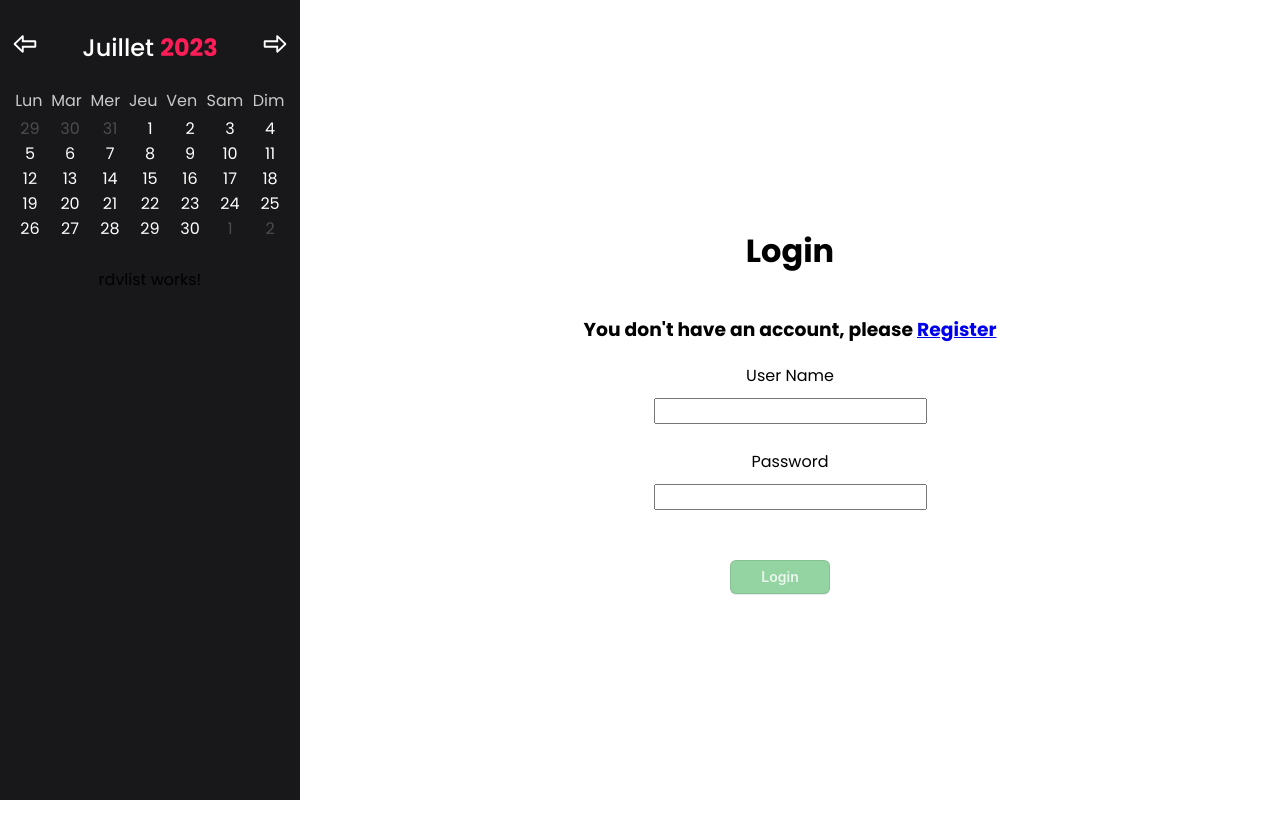
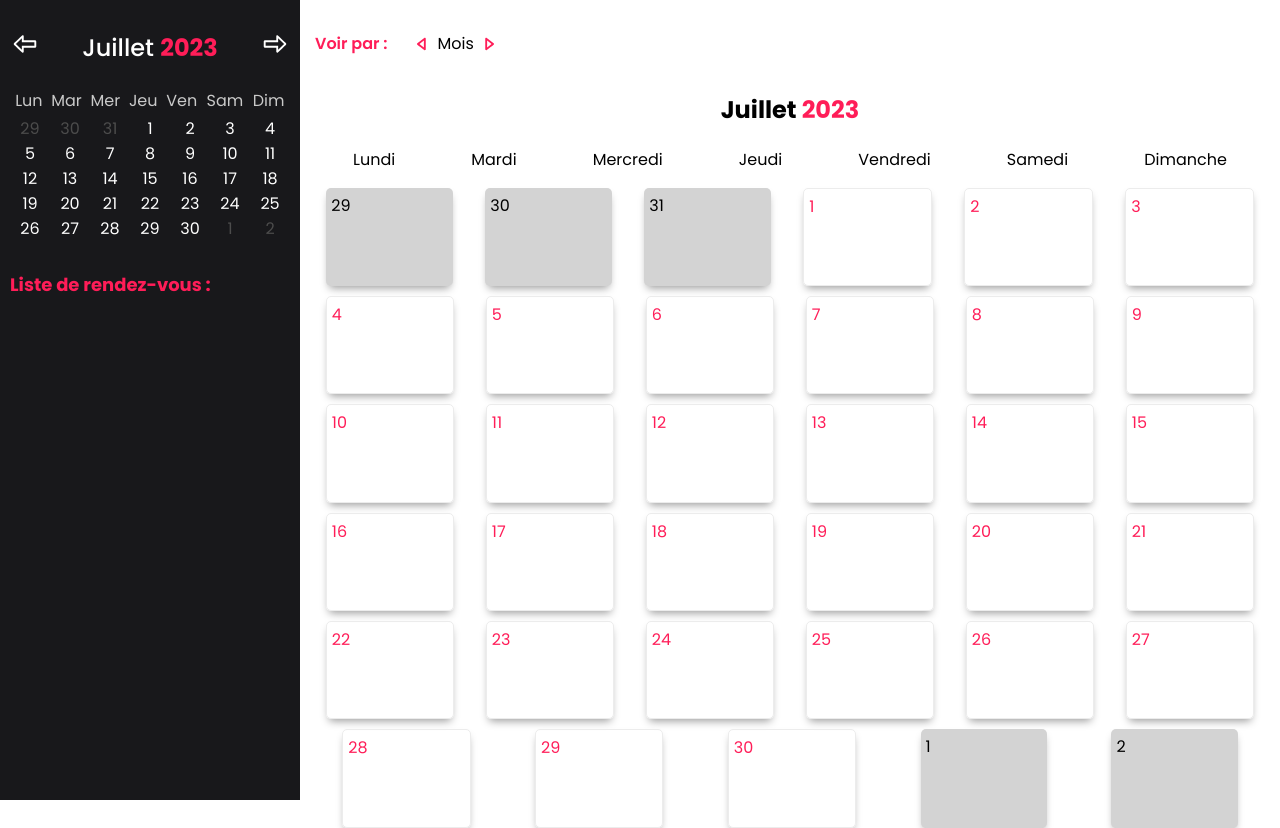
Before and after one commit to Coder269/projet-rdv, an Angular app: page /calendar in a window 1280 px wide. Before the commit this address led to /login. Before the commit the page ends 800 px from the top, so only its background shows below. Built offline with nearby package versions, Linux system fonts and the light colour scheme.

Commit message:
modifications + styles elements

```diff
--- a/src/app/auth.guard.ts
+++ b/src/app/auth.guard.ts
@@ -3,6 +3,7 @@ import { UserService } from './services/user.service';
 import { inject } from '@angular/core';
 
 export const authGuard: CanActivateFn = (route, state) => {
-  if (!inject(UserService).isLoggedIn) inject(Router).navigate(['/login']);
-  return inject(UserService).isLoggedIn;
+  //if (!inject(UserService).isLoggedIn) inject(Router).navigate(['/login']);
+  //return inject(UserService).isLoggedIn;
+  return true;
 };
--- a/src/app/calendar-view/calendar-view.component.css
+++ b/src/app/calendar-view/calendar-view.component.css
@@ -5,7 +5,7 @@
 .leftArrow,
 .rightArrow {
   width: 30px;
-  fill: #9c9c9c;
+  fill: #ff1d58;
   cursor: pointer;
   display: flex;
   align-items: center;
@@ -59,3 +59,36 @@
   background-color: rgba(0, 0, 0, 0.4);
   /* Black w/ opacity */
 }
+
+input {
+  width: 120px;
+  text-align: right;
+  padding-right: 10px;
+}
+
+.inputContainer {
+  position: relative;
+}
+
+select {
+  position: absolute;
+  width: 130px;
+  top: 35px;
+  right: 0;
+  text-align: right;
+  padding-right: 10px;
+}
+
+option:hover {
+  background-color: #ff1d58;
+}
+
+.weekTitle {
+  text-align: center;
+  font-size: 24px;
+  line-height: 26px;
+}
+
+.weekTitle span {
+  color: #ff1d58;
+}
--- a/src/app/calendar-view/calendar-view.component.html
+++ b/src/app/calendar-view/calendar-view.component.html
@@ -33,9 +33,23 @@
         />
       </svg>
     </div>
+    <div
+      class="inputContainer"
+      *ngIf="monthCalendarService.selectedView === 'Semaine'"
+    >
+      <input
+        type="text"
+        (click)="monthCalendarService.showSelect()"
+        value=" Du {{
+          monthCalendarService.monthWeeks[monthCalendarService.selectedWeek][0]
+        }} au {{
+          monthCalendarService.monthWeeks[monthCalendarService.selectedWeek][6]
+        }}"
+      />
       <select
         class="selectInput"
-      *ngIf="monthCalendarService.selectedView === 'Semaine'"
+        [hidden]="monthCalendarService.showWeekChoice"
+        (click)="monthCalendarService.showSelect()"
         multiple
       >
         <option
@@ -46,6 +60,21 @@
         </option>
       </select>
     </div>
+  </div>
+  <h2 class="weekTitle" *ngIf="monthCalendarService.selectedView === 'Semaine'">
+    Semaine du<br /><span>{{
+      monthCalendarService.monthWeeks[monthCalendarService.selectedWeek][0]
+    }}</span>
+    au
+    <span
+      >{{
+        monthCalendarService.monthWeeks[monthCalendarService.selectedWeek][6]
+      }}
+      {{
+        monthCalendarService.monthInLetter[monthCalendarService.selectedMonth]
+      }}</span
+    >
+  </h2>
   <ng-container
     class="viewContainer"
     [ngSwitch]="monthCalendarService.selectedView"
--- a/src/app/calendar-week-view/calendar-week-view.component.css
+++ b/src/app/calendar-week-view/calendar-week-view.component.css
@@ -17,25 +17,55 @@ main {
   list-style-type: none;
   justify-content: space-around;
   padding: 0;
+  margin-bottom: 0;
+  text-align: center;
+  margin-right: 5px;
 }
 
 .calendar {
   display: flex;
   flex-direction: row;
-  flex-wrap: wrap;
   align-items: stretch;
   height: 100%;
-  justify-content: space-around;
-  gap: 10px;
+  gap: 0px;
   margin: auto;
 }
 
 .calendar>* {
   min-width: 12.25%;
-  border-radius: 5px;
-  border: solid 1px gray;
+  border-right: solid .3px #cecece;
+  border-top: none;
+  border-bottom: none;
+}
+
+.calendar>*:last-child {
+  border-right: none;
 }
 
 .day {
-  background-color: lightblue;
+  width: calc(100%/7);
 }
+
+li {
+  width: calc(100%/7);
+}
+
+.dayDate {
+  text-align: right;
+  margin-right: 5px;
+  color: #ff1d58;
+}
+
+.hours {
+  position: relative;
+  height: calc(100% / 12);
+  border-top: solid .5px #cecece;
+}
+
+.beginHour {
+  color: rgb(110, 110, 110);
+  font-size: 8px;
+  position: absolute;
+  top: 5px;
+  left: 5px;
+}
--- a/src/app/calendar-week-view/calendar-week-view.component.html
+++ b/src/app/calendar-week-view/calendar-week-view.component.html
@@ -1,13 +1,15 @@
 <div>
   <div class="allComponent">
     <ul class="dayOfWeek">
-      <li *ngFor="let day of monthCalendarService.weekDays">{{ day }}</li>
+      <li *ngFor="let day of monthCalendarService.weekDays">
+        {{ day.slice(0, 3) }}
+      </li>
     </ul>
     <div class="calendar">
       <div
         class="day"
         *ngFor="
-          let day of monthCalendarService.monthWeeks[
+          let dayNb of monthCalendarService.monthWeeks[
             monthCalendarService.selectedWeek
           ];
           let j = index
@@ -15,7 +17,19 @@
         [id]="j + 1"
         (click)="monthCalendarService.createRDV($event)"
       >
-        {{ day }}
+        <div class="dayDate">{{ dayNb }}</div>
+        <div class="hours"><span class="beginHour">7H</span></div>
+        <div class="hours"><span class="beginHour">8H</span></div>
+        <div class="hours"><span class="beginHour">9H</span></div>
+        <div class="hours"><span class="beginHour">10H</span></div>
+        <div class="hours"><span class="beginHour">11H</span></div>
+        <div class="hours"><span class="beginHour">12H</span></div>
+        <div class="hours"><span class="beginHour">13H</span></div>
+        <div class="hours"><span class="beginHour">14H</span></div>
+        <div class="hours"><span class="beginHour">15H</span></div>
+        <div class="hours"><span class="beginHour">16H</span></div>
+        <div class="hours"><span class="beginHour">17H</span></div>
+        <div class="hours"><span class="beginHour">18H</span></div>
       </div>
     </div>
   </div>
--- a/src/app/calendar/calendar.component.css
+++ b/src/app/calendar/calendar.component.css
@@ -1,5 +1,14 @@
 :host {
     width: 100%;
+}
+
+h2 {
+    text-align: center;
+    font-size: 24px;
+}
+
+h2 span {
+    color: #ff1d58;
 }
 
 .allComponent {
@@ -29,11 +38,15 @@
 .calendar>* {
     min-width: 12.25%;
     border-radius: 5px;
-    border: solid 1px gray;
+    box-shadow: 0px 5px 8px -3px rgba(0, 0, 0, 0.4);
+    padding: 5px;
 }
 
 .day {
-    background-color: lightblue;
+    background-color: none;
+    border: solid .1px #ececec;
+    color: #ff1d58;
+    cursor: pointer;
 }
 
 .prevDay,
--- a/src/app/rdvlist/rdvlist.component.css
+++ b/src/app/rdvlist/rdvlist.component.css
@@ -4,3 +4,11 @@
   justify-content: center;
   align-items: center;
 }
+
+h2 {
+  width: 100%;
+  margin: 20px 10px;
+  text-align: left;
+  color: #ff1d58;
+  font-size: 18px;
+}
--- a/src/app/rdvlist/rdvlist.component.html
+++ b/src/app/rdvlist/rdvlist.component.html
@@ -1 +1 @@
-<p>rdvlist works!</p>
+<h2>Liste de rendez-vous :</h2>
--- a/src/app/services/month-calendar.service.ts
+++ b/src/app/services/month-calendar.service.ts
@@ -13,6 +13,7 @@ export class MonthCalendarService {
   public monthWeeks: Array<any> = [];
   public selectedView: string = 'Mois';
   public selectedWeek: number = 0;
+  public showWeekChoice: boolean = true;
   public monthInLetter: Array<string> = [
     'Janvier',
     'Février',
@@ -78,7 +79,7 @@ export class MonthCalendarService {
   fillEmpty() {
     this.prevMonth.length = this.month[0];
     this.nextMonth.length =
-      (7 - ((this.month.length + this.prevMonth.length) % 7))%7;
+      (7 - ((this.month.length + this.prevMonth.length) % 7)) % 7;
 
     let prevNbDay = this.nbDay(this.selectedMonth - 2, this.selectedYear);
     for (let i = this.prevMonth.length; i > 0; i--) {
@@ -157,4 +158,8 @@ export class MonthCalendarService {
   getSelectedWeek(i: number) {
     this.selectedWeek = i;
   }
+
+  showSelect() {
+    this.showWeekChoice = !this.showWeekChoice;
+  }
 }
```
Lines whose indentation alone changed are shown as unchanged.
